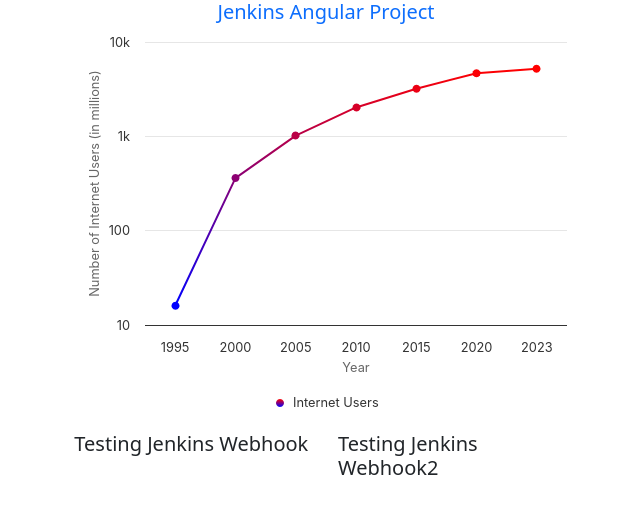
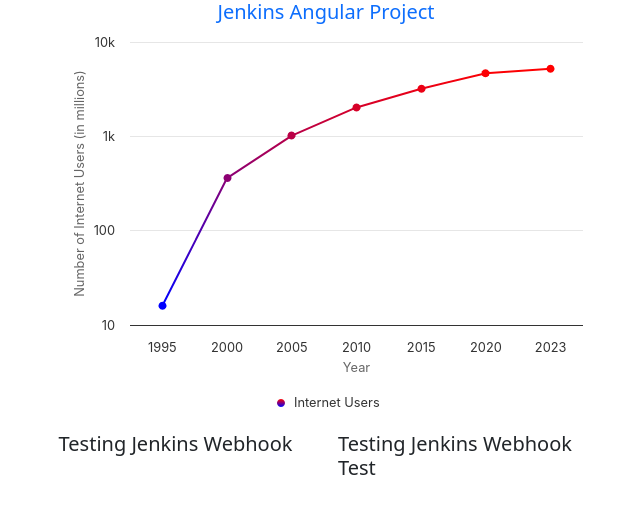
Before and after one commit to shivaparchuri/angular_jenkins, an Angular app: page / in a window 1280 px wide. Shown: the top 514 px of the page, without its empty margins (314-954 px from the left). Built offline with nearby package versions, Linux system fonts and the light colour scheme.

Commit message:
new changes test1

```diff
--- a/src/app/jenkins1/jenkins1.component.html
+++ b/src/app/jenkins1/jenkins1.component.html
@@ -6,6 +6,6 @@
         <h5>Testing Jenkins Webhook</h5>
     </div>
     <div class="col-6">
-        <h5>Testing Jenkins Webhook2</h5>
+        <h5>Testing Jenkins Webhook Test</h5>
     </div>
 </div>
```
